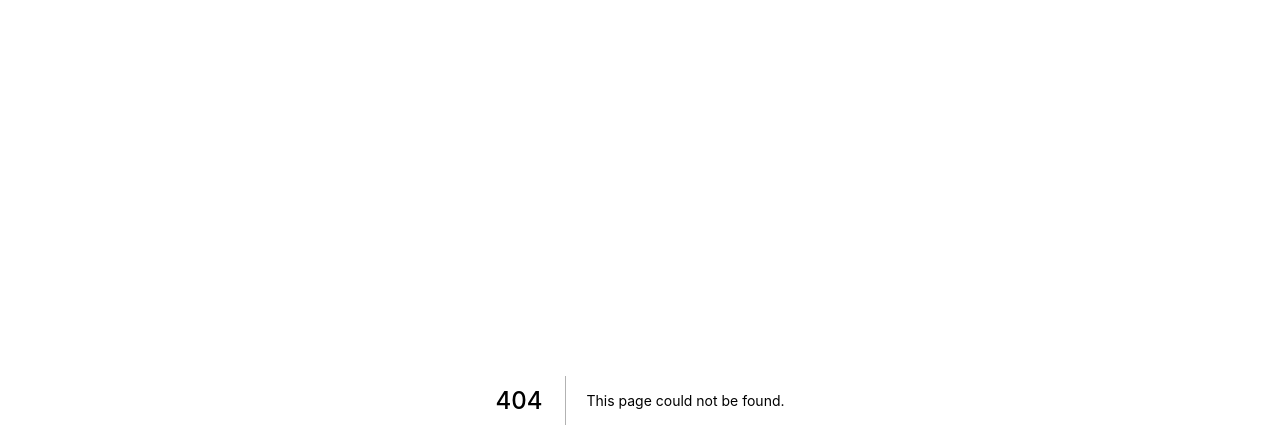
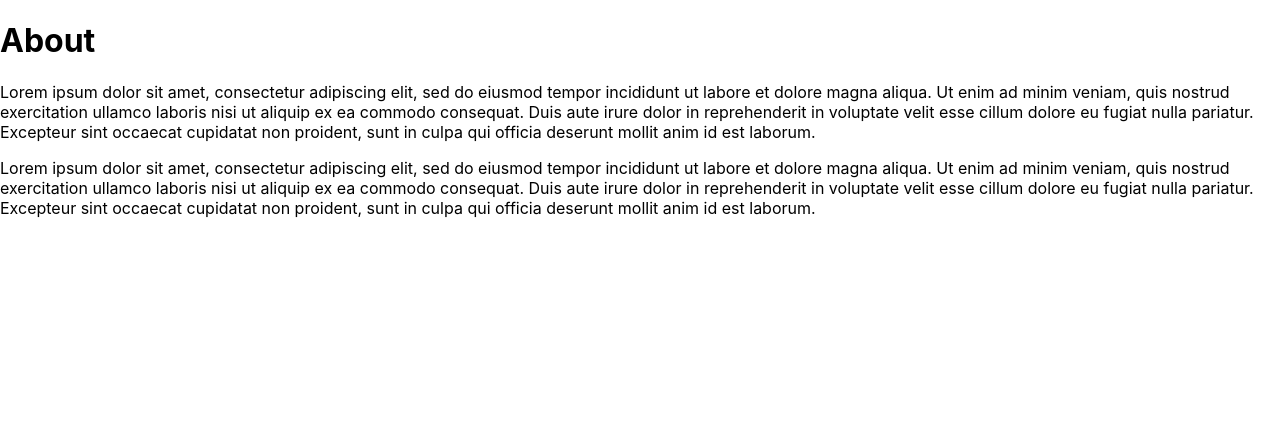
Before and after one commit to kotomino/climbing-app-client, a Next.js app: page /about in a window 1280 px wide. Before the commit this address had no page. Shown: the top 448 px of the page. Built offline with nearby package versions, Linux system fonts and the light colour scheme.

Commit message:
about page

```diff
--- /dev/null
+++ b/pages/about.js
@@ -0,0 +1,19 @@
+import Head from "next/head";
+
+const About = () => {
+  return (
+    <>
+      <Head>
+          <title>Recipe List | About</title>
+          <meta name="keywords" content="recipes"/>
+      </Head>
+      <div>
+        <h1>About</h1>
+        <p>Lorem ipsum dolor sit amet, consectetur adipiscing elit, sed do eiusmod tempor incididunt ut labore et dolore magna aliqua. Ut enim ad minim veniam, quis nostrud exercitation ullamco laboris nisi ut aliquip ex ea commodo consequat. Duis aute irure dolor in reprehenderit in voluptate velit esse cillum dolore eu fugiat nulla pariatur. Excepteur sint occaecat cupidatat non proident, sunt in culpa qui officia deserunt mollit anim id est laborum.</p>
+        <p>Lorem ipsum dolor sit amet, consectetur adipiscing elit, sed do eiusmod tempor incididunt ut labore et dolore magna aliqua. Ut enim ad minim veniam, quis nostrud exercitation ullamco laboris nisi ut aliquip ex ea commodo consequat. Duis aute irure dolor in reprehenderit in voluptate velit esse cillum dolore eu fugiat nulla pariatur. Excepteur sint occaecat cupidatat non proident, sunt in culpa qui officia deserunt mollit anim id est laborum.</p>
+      </div>
+    </>
+  );
+}
+
+export default About;
```
